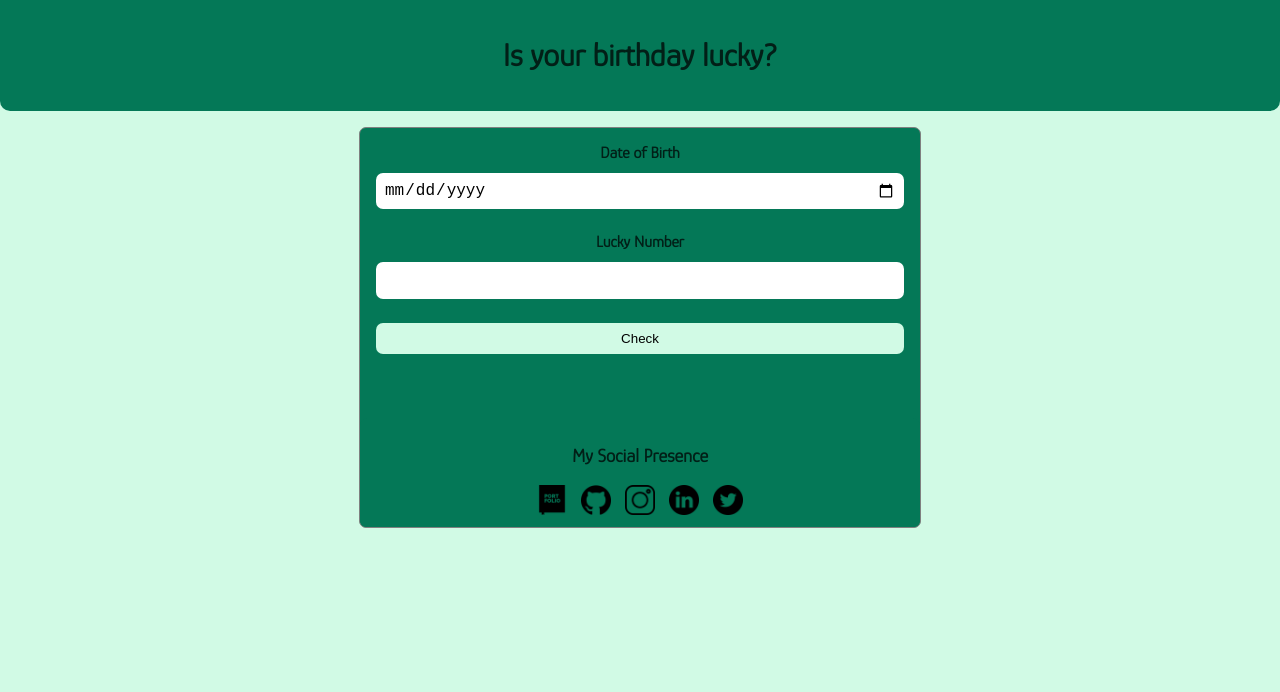
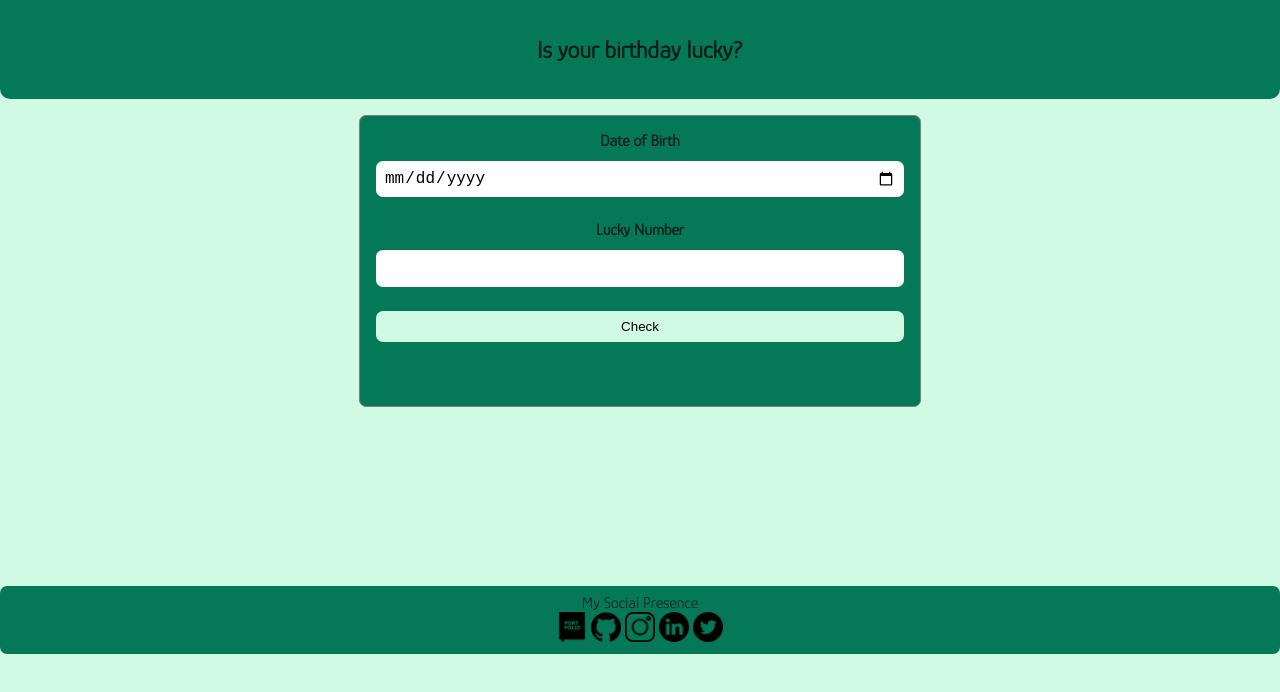
Before and after one commit to Jia-A/lucky-birthday-app, a plain HTML site: page index.html in a window 1280 px wide. Drawn offline with Linux system fonts and the light colour scheme.

Commit message:
css-changed

```diff
--- a/index.html
+++ b/index.html
@@ -4,13 +4,15 @@
     <meta charset="UTF-8">
     <meta http-equiv="X-UA-Compatible" content="IE=edge">
     <meta name="viewport" content="width=device-width, initial-scale=1.0">
-    <title>Document</title>
+    <title>Is your birthday lucky?</title>
     <link rel="stylesheet" href="style.css">
 </head>
 <body>
-    <header class="head">
-    <h1>Is your birthday lucky?</h1>
-    </header>
+    <nav class="navigation cont">
+        <div class="nav-brand">
+            <h1>Is your birthday lucky?</h1>
+        </div>
+    </nav>
     <div class="container">
 
 
@@ -21,8 +23,12 @@
         <button id="check-btn">Check</button>
 
         <h3 id="op"></h3>
-        <footer class="foot">
-            <h3>My Social Presence</h3>
+
+    </div>
+    <section class="sec"><div></div></section>
+        <footer class="footer">
+            <div class="footer-head"> My Social Presence</div>
+
             <a href="https://jiya-agrawal.netlify.app/" class="logo portfolio "><img src="/images/portfolio.png" width="30px"; height="30px"; ></a>
             <a href="https://github.com/Jia-A" class="logo github "><img src="/images/github.png" width="30px"; height="30px"; ></a>
             <a href="https://www.instagram.com/jia.or.maybe.jiya/" class="logo insta"><img src="/images/insta.png" width="30px"; height="30px" ></a>
@@ -31,7 +37,7 @@
 
 
         </footer>
-    </div>
+
 
     <script src="script.js"></script>
 </body>
--- a/style.css
+++ b/style.css
@@ -39,27 +39,37 @@ button{
     border-radius: 7px;
     background-color: #D1FAE5;
 
+}
+.cont{
+    padding: 0rem 1rem;
+}
+.navigation{
+    background-color: #047857;
+    color: #021f17;
+    padding: 1rem;
+    border-bottom-left-radius: 10px;
+    border-bottom-right-radius: 10px;
 
 
+}
+.navigation .nav-brand{
+    font-weight: bolder;
 }
 h1{
     text-align: center;
 }
-header{
+.sec{
+    padding: 5.6rem;
+}
+
+.footer{
     background-color: #047857;
-    padding: 1rem;
-    color: #021f17;
-    /* text-decoration: 1px #064E3B underline; */
-    border-bottom-left-radius: 10px;
-    border-bottom-right-radius: 10px;
-
-}
-footer{
-    background-color: #047857;
-
+    margin-bottom: 0px;
+    text-align: center;
     padding: 0.5rem;
     color: #021f17;
     border-radius: 7px;
+
 }
 
 .foot .logo{
```
